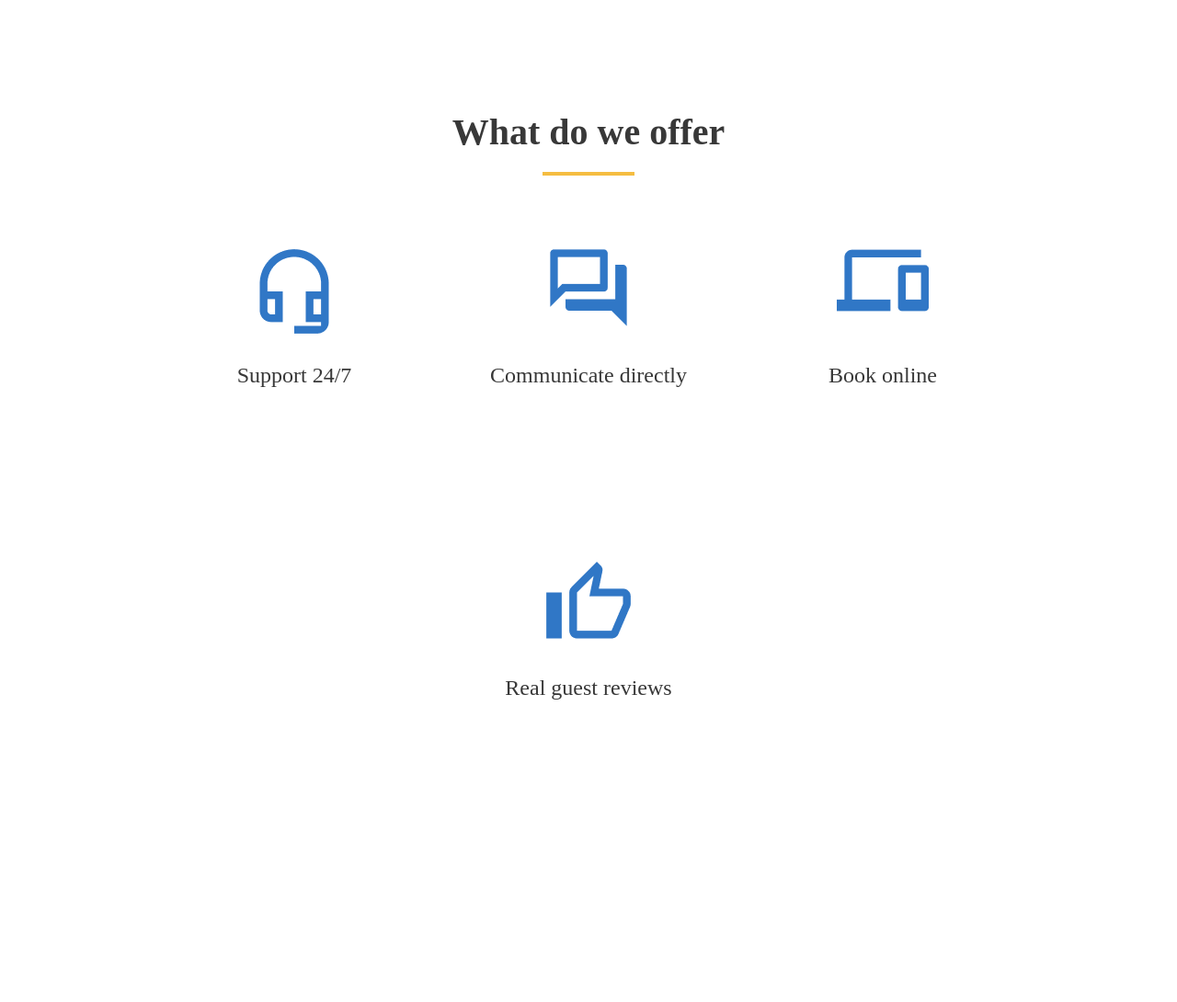
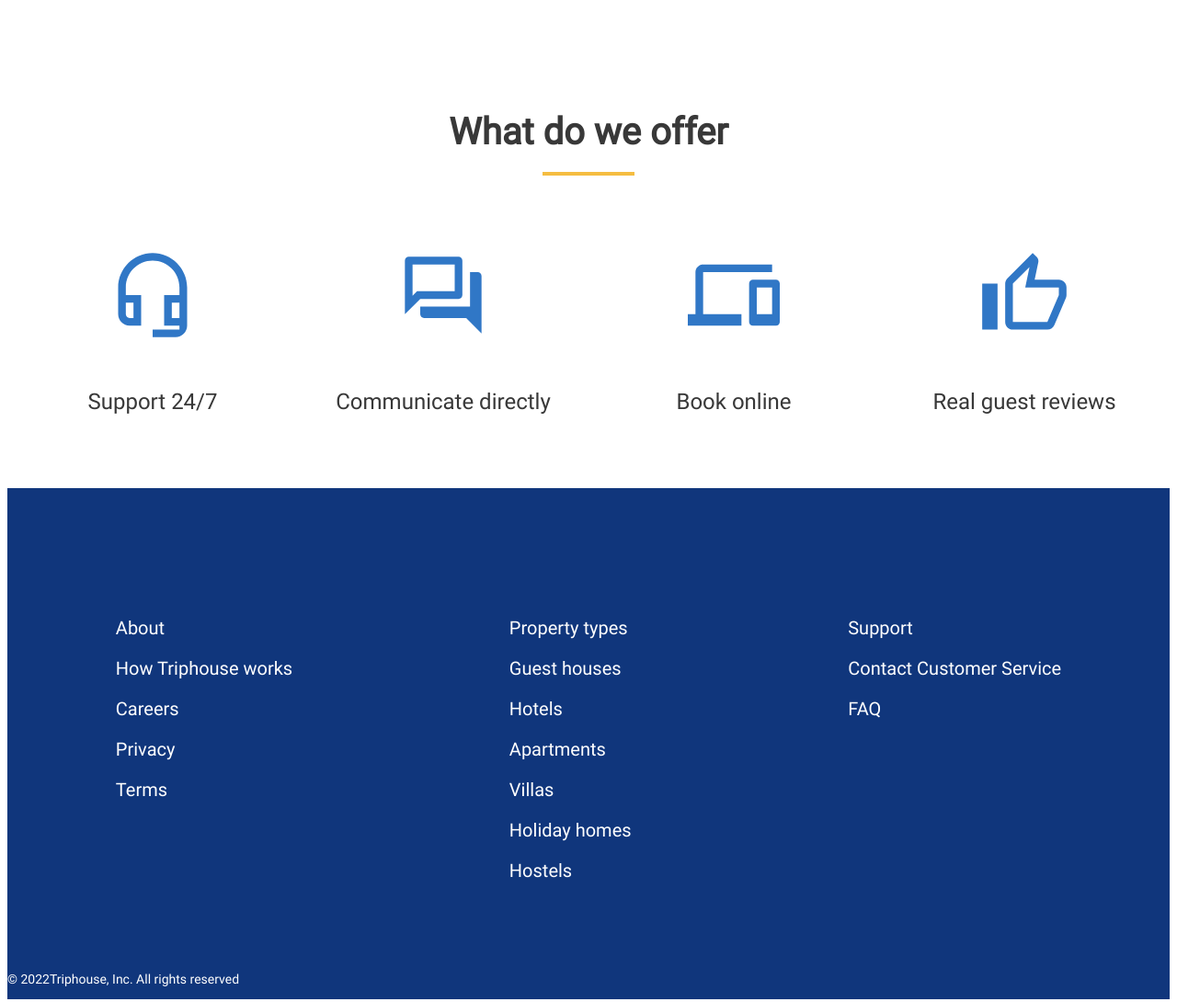
Before and after one commit to MariaOdinson/if-html, a website: page index.html in a window 1280 px wide. Shown: the whole page at 92% size. Before the commit the page ends 871 px from the top, so only its background shows below. Drawn offline with Linux system fonts and the light colour scheme.

Commit message:
Exchange inline-block to flexbox, add fonts and footer-block

```diff
--- a/index.html
+++ b/index.html
@@ -6,38 +6,67 @@
     <title>TripHouse</title>
     <link rel="stylesheet" href="styles/style.css" />
   </head>
-  <body>
+  <body class="body">
     <div class="advantages">
       <h2 class="title">What do we offer</h2>
 
       <hr class="underline" />
 
-      <div class="inline-block">
-        <div class="image-block">
-          <img src="./images/support.png" alt="headphones" />
+      <div class="container">
+        <div class="item">
+          <img class="image" src="./images/support.svg" alt="headphones" />
+          <p class="description">Support 24/7</p>
         </div>
-        <p class="description">Support 24/7</p>
+
+        <div class="item">
+          <img
+            class="image"
+            src="./images/communicate.svg"
+            alt="filter applied"
+          />
+          <p class="description">Communicate directly</p>
+        </div>
+
+        <div class="item">
+          <img class="image" src="./images/book.svg" alt="computer" />
+          <p class="description">Book online</p>
+        </div>
+
+        <div class="item">
+          <img class="image" src="./images/reviews.svg" alt="cool" />
+          <p class="description">Real guest reviews</p>
+        </div>
       </div>
+    </div>
 
-      <div class="inline-block">
-        <div class="image-block">
-          <img src="./images/communicate.png" alt="filter applied" />
+    <div class="footer">
+      <div class="footer-container">
+        <div class="about">
+          <p>About</p>
+          <p>How Triphouse works</p>
+          <p>Careers</p>
+          <p>Privacy</p>
+          <p>Terms</p>
         </div>
-        <p class="description">Communicate directly</p>
+
+        <div class="property-types">
+          <p>Property types</p>
+          <p>Guest houses</p>
+          <p>Hotels</p>
+          <p>Apartments</p>
+          <p>Villas</p>
+          <p>Holiday homes</p>
+          <p>Hostels</p>
+        </div>
+
+        <div class="support">
+          <p>Support</p>
+          <p>Contact Customer Service</p>
+          <p>FAQ</p>
+        </div>
       </div>
-
-      <div class="inline-block">
-        <div class="image-block">
-          <img src="./images/book.png" alt="computer" />
-        </div>
-        <p class="description">Book online</p>
-      </div>
-
-      <div class="inline-block">
-        <div class="image-block">
-          <img src="./images/reviews.png" alt="cool" />
-        </div>
-        <p class="description">Real guest reviews</p>
+      <div class="copyright">
+        <p>© 2022Triphouse, Inc. All rights reserved</p>
       </div>
     </div>
   </body>
--- /dev/null
+++ b/styles/fonts.css
@@ -0,0 +1,63 @@
+/* cyrillic-ext */
+@font-face {
+    font-family: 'Roboto';
+    font-style: normal;
+    font-weight: 400;
+    font-display: swap;
+    src:local("Roboto Regular"), local("Roboto-Regular"), url(./../fonts/roboto-reg-cyrillic-ext.woff2) format('woff2');
+    unicode-range: U+0460-052F, U+1C80-1C88, U+20B4, U+2DE0-2DFF, U+A640-A69F, U+FE2E-FE2F;
+}
+/* cyrillic */
+@font-face {
+    font-family: 'Roboto';
+    font-style: normal;
+    font-weight: 400;
+    font-display: swap;
+    src: local("Roboto Regular"), local("Roboto-Regular"), url(./../fonts/roboto-reg-cyrillic.woff2) format('woff2');
+    unicode-range: U+0301, U+0400-045F, U+0490-0491, U+04B0-04B1, U+2116;
+}
+/* greek-ext */
+@font-face {
+    font-family: 'Roboto';
+    font-style: normal;
+    font-weight: 400;
+    font-display: swap;
+    src: local("Roboto Regular"), local("Roboto-Regular"), url(./../fonts/roboto-reg-greek-ext.woff2) format('woff2');
+    unicode-range: U+1F00-1FFF;
+}
+/* greek */
+@font-face {
+    font-family: 'Roboto';
+    font-style: normal;
+    font-weight: 400;
+    font-display: swap;
+    src: local("Roboto Regular"), local("Roboto-Regular"), url(./../fonts/roboto-reg-greek.woff2) format('woff2');
+    unicode-range: U+0370-03FF;
+}
+/* vietnamese */
+@font-face {
+    font-family: 'Roboto';
+    font-style: normal;
+    font-weight: 400;
+    font-display: swap;
+    src:local("Roboto Regular"), local("Roboto-Regular"), url(./../fonts/roboto-reg-vietnamese.woff2) format('woff2');
+    unicode-range: U+0102-0103, U+0110-0111, U+0128-0129, U+0168-0169, U+01A0-01A1, U+01AF-01B0, U+1EA0-1EF9, U+20AB;
+}
+/* latin-ext */
+@font-face {
+    font-family: 'Roboto';
+    font-style: normal;
+    font-weight: 400;
+    font-display: swap;
+    src:local("Roboto Regular"), local("Roboto-Regular"), url(./../fonts/roboto-reg-latin-ext.woff2) format('woff2');
+    unicode-range: U+0100-024F, U+0259, U+1E00-1EFF, U+2020, U+20A0-20AB, U+20AD-20CF, U+2113, U+2C60-2C7F, U+A720-A7FF;
+}
+/* latin */
+@font-face {
+    font-family: 'Roboto';
+    font-style: normal;
+    font-weight: 400;
+    font-display: swap;
+    src:local("Roboto Regular"), local("Roboto-Regular"), url(./../fonts/roboto-reg-latin.woff2) format('woff2');
+    unicode-range: U+0000-00FF, U+0131, U+0152-0153, U+02BB-02BC, U+02C6, U+02DA, U+02DC, U+2000-206F, U+2074, U+20AC, U+2122, U+2191, U+2193, U+2212, U+2215, U+FEFF, U+FFFD;
+}
--- a/styles/style.css
+++ b/styles/style.css
@@ -1,3 +1,5 @@
+@import url("./fonts.css");
+
 .advantages {
   text-align: center;
   background-color: #ffffff;
@@ -6,11 +8,21 @@
   margin: 0 auto;
 }
 
+.body {
+  font-family: "Roboto", sans-serif;
+  background-color: #ffffff;
+}
+
 .title {
   color: #383838;
   text-align: center;
   margin: 120px auto 0;
   font-size: 40px;
+}
+
+.container {
+  display: flex;
+  justify-content: center;
 }
 
 .underline {
@@ -22,21 +34,40 @@
   border: 0;
 }
 
-.inline-block {
-  display: inline-block;
+.item {
   width: 300px;
   height: 180px;
   margin: 80px 8px;
   box-sizing: border-box;
 }
 
-.image-block {
-  height: 100px;
-  width: 100px;
+.image {
   margin: 0 auto;
 }
 
 .description {
   color: #383838;
   font-size: 24px;
+  margin-top: 48px;
 }
+.footer {
+  background-color: #10367c;
+  color: #ffffff;
+  overflow: auto;
+  font-size: 20px;
+}
+
+.footer-container {
+  display: flex;
+  justify-content: space-around;
+  max-width: 1440px;
+  box-sizing: border-box;
+  margin: 120px auto 64px;
+  flex-wrap: wrap;
+}
+.copyright {
+  display: flex;
+  max-width: 1440px;
+  margin: auto;
+  font-size: 14px;
+}
```
Also changed, not shown: fonts/roboto-reg-cyrillic-ext.woff2 (added), fonts/roboto-reg-cyrillic.woff2 (added), fonts/roboto-reg-greek-ext.woff2 (added), fonts/roboto-reg-greek.woff2 (added), fonts/roboto-reg-latin-ext.woff2 (added), fonts/roboto-reg-latin.woff2 (added), fonts/roboto-reg-vietnamese.woff2 (added), images/book.png (deleted), images/book.svg (added), images/communicate.png (deleted), images/communicate.svg (added), images/reviews.png (deleted), images/reviews.svg (added), images/support.png (deleted), 1 more files.
